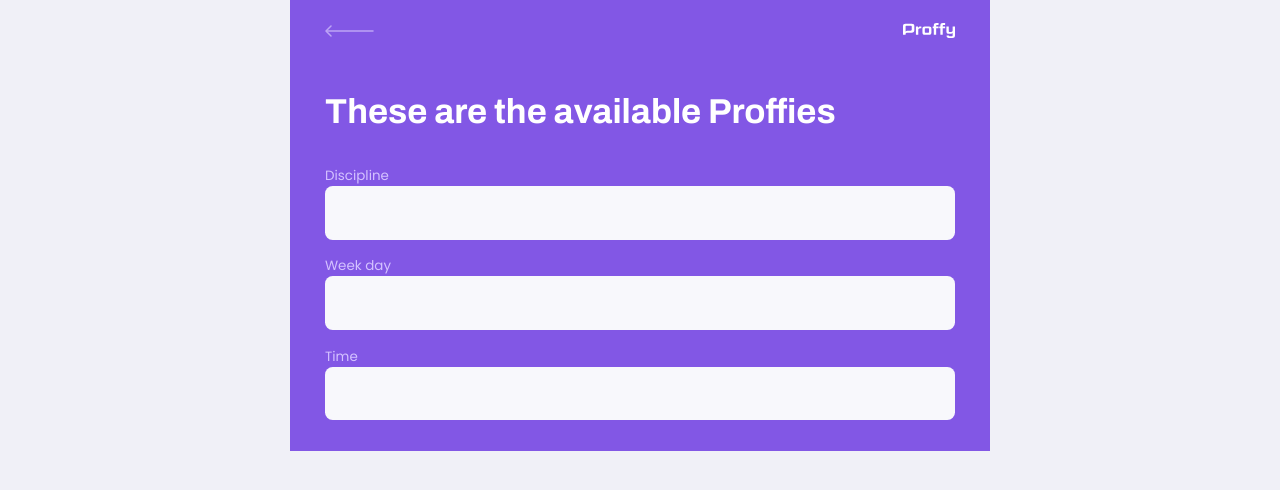
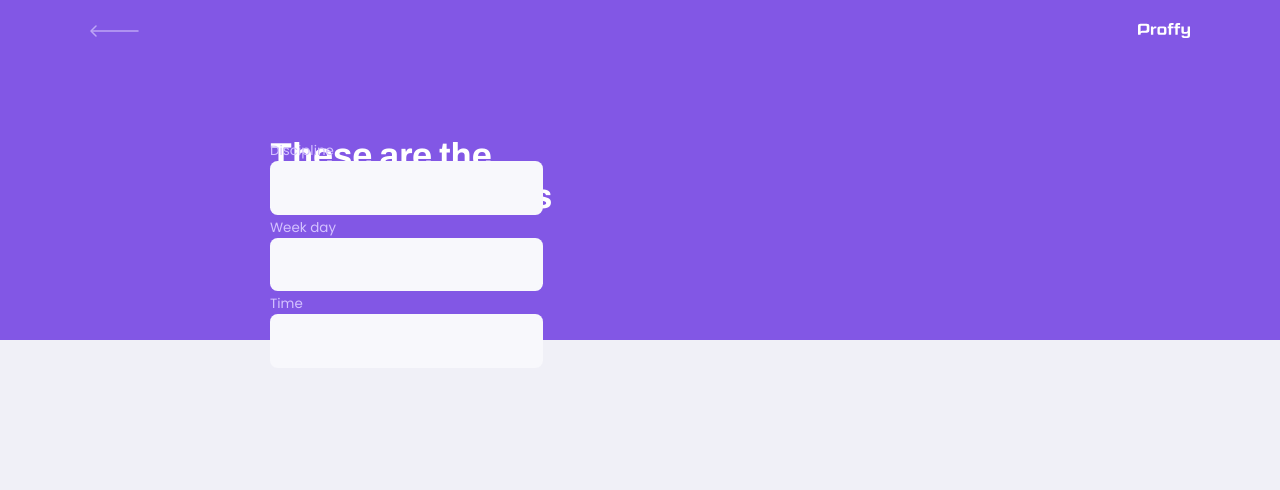
Before and after one commit to leost3/Proffy, a React (Create React App) app: page /study in a window 1280 px wide. Shown: the top 490 px of the page. Built offline with nearby package versions, Linux system fonts and the light colour scheme.

Commit message:
styles: desktop styles for teacherlist and pageheader

```diff
--- a/src/components/page-header/styles.css
+++ b/src/components/page-header/styles.css
@@ -19,16 +19,14 @@
   transition: opacity 0.2s;
 }
 .page-header .top-bar-container > a:hover {
- opacity: 0.6;
+  opacity: 0.6;
 }
-
 
 .page-header .top-bar-container > img {
   height: 1.6rem;
 }
 
-
-.page-header .header-content  {
+.page-header .header-content {
   width: 90%;
   margin: 0 auto;
   position: relative;
@@ -40,3 +38,28 @@
   line-height: 4.2rem;
   color: var(--color-title-in-primary);
 }
+
+@media (min-width: 700px) {
+  .page-header {
+    height: 340px;
+  }
+
+  .page-header .top-bar-container {
+    max-width: 1100px;
+  }
+
+  .page-header .header-content {
+    flex: 1;
+    max-width: 740px;
+    margin:0 auto;
+    padding-bottom: 48px;
+    display: flex;
+    flex-direction: column;
+    justify-content: center;
+    align-items: flex-start;
+  }
+
+  .page-header .header-content strong {
+    max-width: 350px;
+  }
+}
--- a/src/pages/teacher-list/index.tsx
+++ b/src/pages/teacher-list/index.tsx
@@ -6,15 +6,11 @@
 
 
 
-
-
-
-
 function TeacherList() {
   return (
     <div id="page-teacher-list" className="container">
       <PageHeader title="These are the available Proffies" >
-        <form action="" id="search-teachers">
+        <form id="search-teachers">
           <div className="input-block">
             <label htmlFor="subject">Discipline</label>
             <input type="text" id="subject" />
--- a/src/pages/teacher-list/styles.css
+++ b/src/pages/teacher-list/styles.css
@@ -15,18 +15,18 @@
   position: relative;
 }
 
-#search-teachers .input-block + .input-block{
+#search-teachers .input-block + .input-block {
   margin-top: 1.4rem;
 }
 
-#search-teachers .input-block label{
+#search-teachers .input-block label {
   font-size: 1.4rem;
 }
 
-#search-teachers .input-block input{
+#search-teachers .input-block input {
   width: 100%;
   height: 5.6rem;
-  margin-top: 0,8rem;
+  margin-top: 0, 8rem;
   border-radius: 0.8rem;
   background: var(--color-input-background);
   border: 1px solid var(--color-inline-in-white);
@@ -35,14 +35,33 @@
   font: 1.6rem Archivo;
 }
 
-
 #search-teachers .input-block:focus-within::after {
   width: calc(100% - 3.2rem);
   height: 2px;
-  content:'';
+  content: "";
   background: var(--color-primary-light);
   position: absolute;
   left: 1.6rem;
   right: 1.6rem;
   bottom: 0;
 }
+
+@media (min-width: 700px) {
+  #page-teacher-list {
+    max-width: 100%;
+  }
+
+  #search-teachers {
+    display: grid;
+    grid-template-columns: repeat(1fr, 3);
+    column-gap: 16px;
+    position: absolute;
+    bottom: -28px;
+  }
+
+
+  #search-teachers .input-block + .input-block {
+    margin-top: 0;
+  }
+
+}
```
